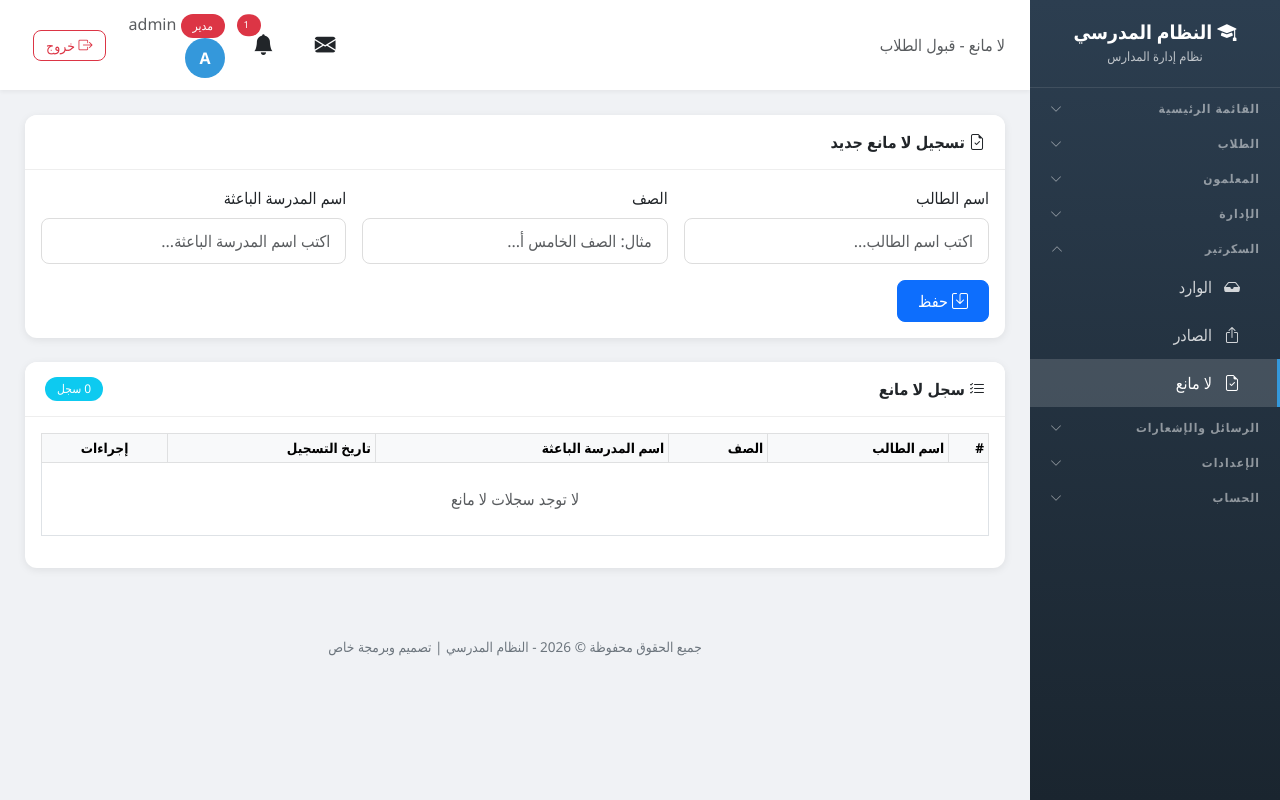
After one commit to husseintech/schoolh, a Django app: page /secretary/no-objection/ in a window 1280 px wide. The commit adds this page. Run offline with Django 5.2, Linux system fonts and the light colour scheme; a user stored in the database is signed in; data comes from the database, SQL or seed files in the repository; both versions use the stored data as it was after the commit; data that the repository does not hold is empty; some libraries are stand-ins or nearby versions.

Commit message:
Add secretary 'No Objection' (لا مانع) tool: record student name, class, and sending school; printable letter with school letterhead, acceptance text, and principal signature from school data

```diff
--- a/school/context_processors.py
+++ b/school/context_processors.py
@@ -44,6 +44,7 @@ def user_permissions(request):
             ('outgoing', 'view'), ('outgoing', 'add'), ('outgoing', 'delete'),
             ('teacher_followup', 'view'), ('teacher_followup', 'add'), ('teacher_followup', 'delete'),
             ('reciprocal_visits', 'view'), ('reciprocal_visits', 'add'), ('reciprocal_visits', 'delete'),
+            ('no_objection', 'view'), ('no_objection', 'add'), ('no_objection', 'delete'),
         ]
         for module, action in modules_actions:
             if has_perm(request.user, module, action):
--- a/school/urls.py
+++ b/school/urls.py
@@ -198,6 +198,11 @@ urlpatterns = [
     path('secretary/outgoing/', views.outgoing_list, name='outgoing_list'),
     path('secretary/outgoing/<int:letter_id>/delete/', views.outgoing_delete, name='outgoing_delete'),
 
+    # Secretary: No Objection (لا مانع)
+    path('secretary/no-objection/', views.no_objection_list, name='no_objection_list'),
+    path('secretary/no-objection/<int:obj_id>/print/', views.no_objection_print, name='no_objection_print'),
+    path('secretary/no-objection/<int:obj_id>/delete/', views.no_objection_delete, name='no_objection_delete'),
+
     # Teacher monthly follow-up
     path('followups/', views.teacher_followups, name='teacher_followups'),
     path('followups/<int:followup_id>/delete/', views.teacher_followup_delete, name='teacher_followup_delete'),
--- a/school/views.py
+++ b/school/views.py
@@ -10,7 +10,7 @@ from django.contrib import messages
 from django.db.models import Count, Q
 from django.conf import settings
 from dotenv import set_key
-from .models import Profile, Student, Note, Teacher, TeacherNote, Announcement, Agenda, StudentLeave, StudentLevel, ExamAnalysis, Message, Class, Subject, UserPermission, DEFAULT_PERMISSIONS, has_perm, can_view, LessonLink, StudentLateness, SchoolInfo, Meeting, SupervisorVisit, Notification, InspectionVisit, VisitProgram, Nomination, Certificate, PushSubscription, StudentAbsence, TeacherScheduleEntry, LoginCounter, StudentSurvey, WhatsAppGroup, IncomingLetter, OutgoingLetter, TeacherFollowup, ReciprocalVisit
+from .models import Profile, Student, Note, Teacher, TeacherNote, Announcement, Agenda, StudentLeave, StudentLevel, ExamAnalysis, Message, Class, Subject, UserPermission, DEFAULT_PERMISSIONS, has_perm, can_view, LessonLink, StudentLateness, SchoolInfo, Meeting, SupervisorVisit, Notification, InspectionVisit, VisitProgram, Nomination, Certificate, PushSubscription, StudentAbsence, TeacherScheduleEntry, LoginCounter, StudentSurvey, WhatsAppGroup, IncomingLetter, OutgoingLetter, TeacherFollowup, ReciprocalVisit, NoObjection
 from .forms import (StudentForm, NoteForm, StudentEditForm, TeacherForm, TeacherEditForm,
     TeacherNoteForm, AnnouncementForm, AgendaForm, AgendaCompleteForm,
     StudentLeaveForm, StudentLevelForm, ExamAnalysisForm, MessageForm,
@@ -18,7 +18,7 @@ from .forms import (StudentForm, NoteForm, StudentEditForm, TeacherForm, Teacher
 from .services import send_push
 from .services import send_whatsapp_message
 
-MODULE_KEYS = ['students', 'teachers', 'classes', 'subjects', 'announcements', 'agenda', 'leaves', 'levels', 'exams', 'messages', 'reports', 'settings', 'notes', 'lateness', 'meetings', 'supervisor_visits', 'inspection_visits', 'visit_program', 'absence', 'schedule', 'survey', 'certificates', 'guardians', 'nominations', 'incoming', 'outgoing', 'teacher_followup', 'reciprocal_visits']
+MODULE_KEYS = ['students', 'teachers', 'classes', 'subjects', 'announcements', 'agenda', 'leaves', 'levels', 'exams', 'messages', 'reports', 'settings', 'notes', 'lateness', 'meetings', 'supervisor_visits', 'inspection_visits', 'visit_program', 'absence', 'schedule', 'survey', 'certificates', 'guardians', 'nominations', 'incoming', 'outgoing', 'teacher_followup', 'reciprocal_visits', 'no_objection']
 ACTION_KEYS = ['view', 'add', 'edit', 'delete', 'import', 'export', 'notes', 'complete', 'send', 'whatsapp', 'accounts']
 MODULE_LABELS = {
     'students': 'الطلاب',
@@ -49,6 +49,7 @@ MODULE_LABELS = {
     'outgoing': 'سجل الصادر',
     'teacher_followup': 'متابعة المعلمين',
     'reciprocal_visits': 'الزيارات التبادلية',
+    'no_objection': 'لا مانع',
 }
 ACTION_LABELS = {
     'view': 'عرض',
@@ -3022,6 +3023,7 @@ CLEARABLE_TABLES = [
     ('outgoing', 'سجل الصادر', OutgoingLetter, ['created_by']),
     ('teacher_followups', 'متابعة المعلمين', TeacherFollowup, ['teacher']),
     ('reciprocal_visits', 'الزيارات التبادلية', ReciprocalVisit, ['teacher']),
+    ('no_objections', 'لا مانع', NoObjection, ['created_by']),
 ]
 
 DEPENDENT_MODELS = {
@@ -3512,3 +3514,58 @@ def teacher_visits(request):
         'info': info,
         'today': today,
     })
+
+
+@login_required
+def no_objection_list(request):
+    if not has_perm(request.user, 'no_objection', 'view'):
+        messages.error(request, 'ليس لديك صلاحية')
+        return redirect('dashboard')
+    if request.method == 'POST' and has_perm(request.user, 'no_objection', 'add'):
+        student_name = request.POST.get('student_name', '').strip()
+        student_class = request.POST.get('student_class', '').strip()
+        sending_school = request.POST.get('sending_school', '').strip()
+        if not student_name or not student_class or not sending_school:
+            messages.error(request, 'يرجى تعبئة جميع الحقول')
+        else:
+            NoObjection.objects.create(
+                student_name=student_name,
+                student_class=student_class,
+                sending_school=sending_school,
+                created_by=request.user,
+            )
+            messages.success(request, 'تم تسجيل لا مانع بنجاح')
+        return redirect('no_objection_list')
+    objects = NoObjection.objects.select_related('created_by').order_by('-created_at')
+    info = SchoolInfo.objects.first()
+    return render(request, 'school/no_objection_list.html', {
+        'objects': objects,
+        'info': info,
+        'can_add': has_perm(request.user, 'no_objection', 'add'),
+        'can_delete': has_perm(request.user, 'no_objection', 'delete'),
+    })
+
+
+@login_required
+def no_objection_print(request, obj_id):
+    if not has_perm(request.user, 'no_objection', 'view'):
+        messages.error(request, 'ليس لديك صلاحية')
+        return redirect('dashboard')
+    obj = get_object_or_404(NoObjection, id=obj_id)
+    info = SchoolInfo.objects.first()
+    return render(request, 'school/no_objection_print.html', {
+        'obj': obj,
+        'info': info,
+        'today': date.today(),
+    })
+
+
+@login_required
+def no_objection_delete(request, obj_id):
+    if not has_perm(request.user, 'no_objection', 'delete'):
+        messages.error(request, 'ليس لديك صلاحية')
+        return redirect('dashboard')
+    obj = get_object_or_404(NoObjection, id=obj_id)
+    obj.delete()
+    messages.success(request, 'تم حذف لا مانع')
+    return redirect('no_objection_list')
--- a/templates/school/base.html
+++ b/templates/school/base.html
@@ -486,7 +486,7 @@
         </div>
         {% endif %}
 
-        {% if 'incoming_view' in user_perms or 'outgoing_view' in user_perms %}
+        {% if 'incoming_view' in user_perms or 'outgoing_view' in user_perms or 'no_objection_view' in user_perms %}
         <button class="nav-section nav-toggle" type="button" data-target="collapse-secretary" aria-expanded="false">
             <span>السكرتير</span><i class="bi bi-chevron-down"></i>
         </button>
@@ -500,6 +500,11 @@
         {% if 'outgoing_view' in user_perms %}
         <a href="{% url 'outgoing_list' %}" class="nav-link {% if 'outgoing' in request.resolver_match.url_name %}active{% endif %}">
             <i class="bi bi-box-arrow-up"></i> الصادر
+        </a>
+        {% endif %}
+        {% if 'no_objection_view' in user_perms %}
+        <a href="{% url 'no_objection_list' %}" class="nav-link {% if 'no_objection' in request.resolver_match.url_name %}active{% endif %}">
+            <i class="bi bi-file-earmark-check"></i> لا مانع
         </a>
         {% endif %}
         {% if 'incoming_view' in user_perms or 'outgoing_view' in user_perms %}
--- /dev/null
+++ b/templates/school/no_objection_list.html
@@ -0,0 +1,76 @@
+{% extends 'school/base.html' %}
+{% block title %}لا مانع{% endblock %}
+{% block page_heading %}لا مانع - قبول الطلاب{% endblock %}
+{% block content %}
+
+{% if can_add %}
+<div class="card mb-4 no-print">
+    <div class="card-header"><i class="bi bi-file-earmark-check"></i> تسجيل لا مانع جديد</div>
+    <div class="card-body">
+        <form method="post" class="row g-3">
+            {% csrf_token %}
+            <div class="col-md-4">
+                <label class="form-label">اسم الطالب</label>
+                <input type="text" name="student_name" class="form-control" placeholder="اكتب اسم الطالب..." required>
+            </div>
+            <div class="col-md-4">
+                <label class="form-label">الصف</label>
+                <input type="text" name="student_class" class="form-control" placeholder="مثال: الصف الخامس أ..." required>
+            </div>
+            <div class="col-md-4">
+                <label class="form-label">اسم المدرسة الباعثة</label>
+                <input type="text" name="sending_school" class="form-control" placeholder="اكتب اسم المدرسة الباعثة..." required>
+            </div>
+            <div class="col-12">
+                <button type="submit" class="btn btn-primary"><i class="bi bi-save"></i> حفظ</button>
+            </div>
+        </form>
+    </div>
+</div>
+{% endif %}
+
+<div class="card mb-4">
+    <div class="card-header d-flex justify-content-between align-items-center flex-wrap gap-2">
+        <span><i class="bi bi-list-check"></i> سجل لا مانع</span>
+        <span class="badge bg-info">{{ objects|length }} سجل</span>
+    </div>
+    <div class="card-body">
+        <div class="table-responsive">
+            <table class="table table-bordered table-hover table-sm align-middle">
+                <thead class="table-light">
+                    <tr>
+                        <th>#</th>
+                        <th>اسم الطالب</th>
+                        <th>الصف</th>
+                        <th>اسم المدرسة الباعثة</th>
+                        <th>تاريخ التسجيل</th>
+                        <th class="text-center no-print">إجراءات</th>
+                    </tr>
+                </thead>
+                <tbody>
+                    {% for o in objects %}
+                    <tr>
+                        <td>{{ forloop.counter }}</td>
+                        <td><strong>{{ o.student_name }}</strong></td>
+                        <td>{{ o.student_class }}</td>
+                        <td>{{ o.sending_school }}</td>
+                        <td>{{ o.created_at|date:'Y-m-d' }}</td>
+                        <td class="text-center no-print">
+                            <a href="{% url 'no_objection_print' o.id %}" class="btn btn-sm btn-outline-primary" target="_blank" title="طباعة لا مانع"><i class="bi bi-printer"></i></a>
+                            {% if can_delete %}
+                            <a href="{% url 'no_objection_delete' o.id %}" class="btn btn-sm btn-outline-danger" title="حذف"
+                               onclick="return confirm('هل أنت متأكد من حذف هذا السجل؟')"><i class="bi bi-trash"></i></a>
+                            {% endif %}
+                        </td>
+                    </tr>
+                    {% empty %}
+                    <tr>
+                        <td colspan="6" class="text-center text-muted py-4">لا توجد سجلات لا مانع</td>
+                    </tr>
+                    {% endfor %}
+                </tbody>
+            </table>
+        </div>
+    </div>
+</div>
+{% endblock %}
```
Also changed, not shown: school/models.py (+20 -0 lines), templates/school/no_objection_print.html (added, +72 -0 lines), db.sqlite3, school/migrations/0030_noobjection.py (added).
